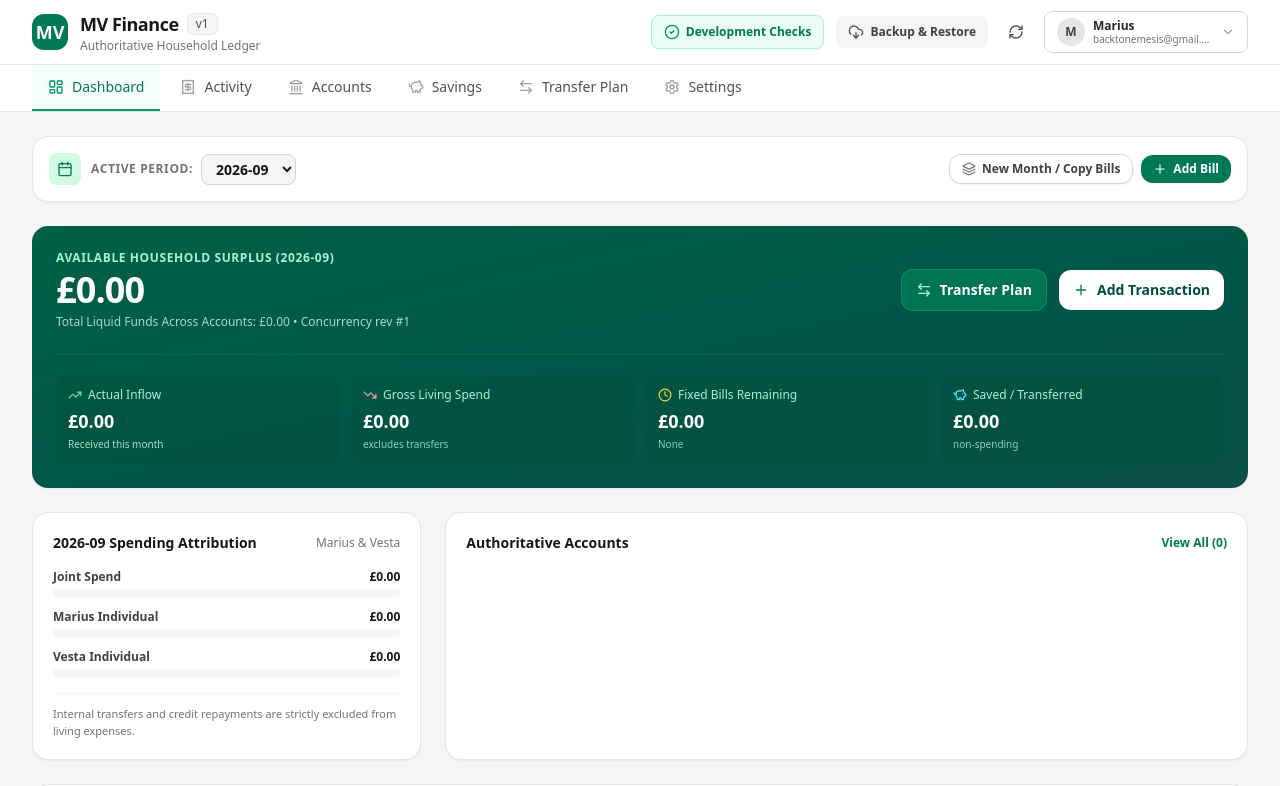
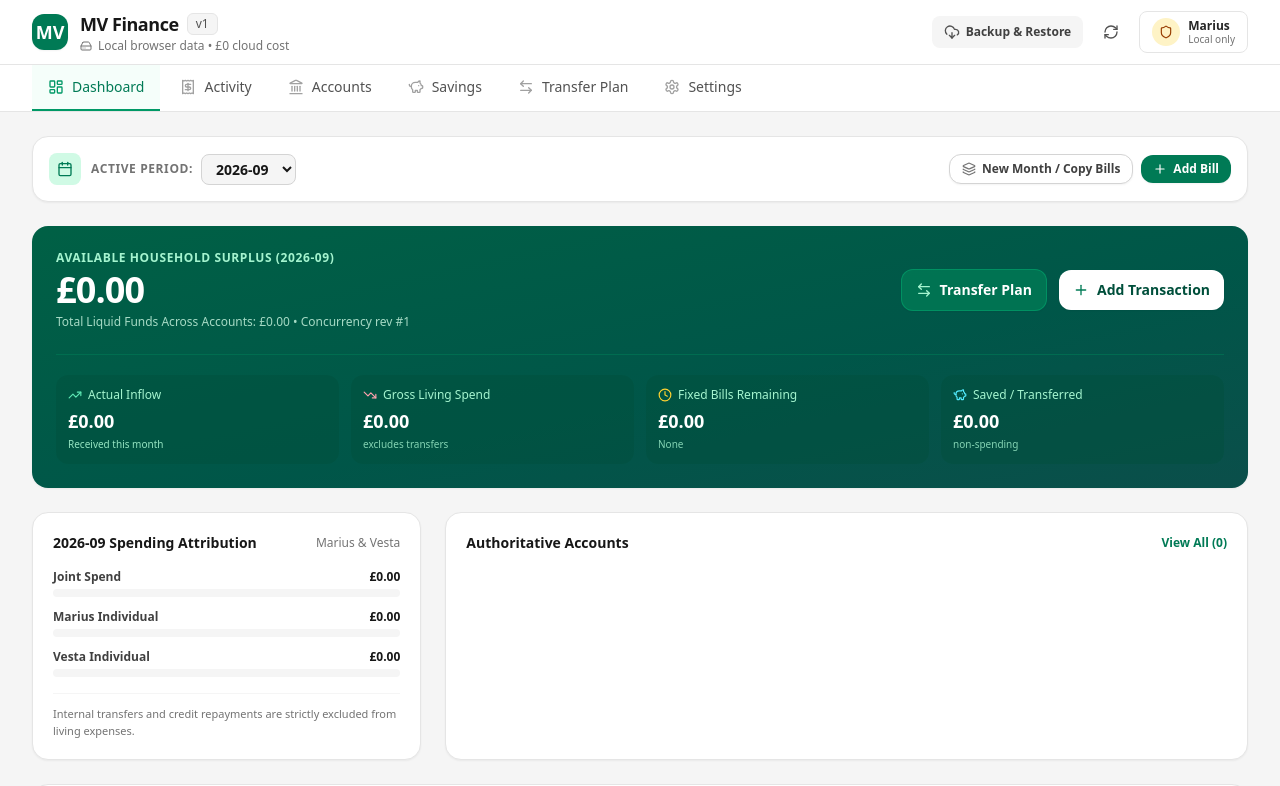
Before and after one commit to backtonemesis-cpu/MV, a React (Vite) app: page / in a window 1280 px wide. Shown: the top 786 px of the page. Built offline with nearby package versions, Linux system fonts and the light colour scheme.

Commit message:
Replace cloud identity header with local-only status

```diff
--- a/src/components/Header.tsx
+++ b/src/components/Header.tsx
@@ -1,19 +1,11 @@
-import React, { useState } from 'react';
-import { signOut } from 'firebase/auth';
+import React from 'react';
 import {
   Shield,
   RefreshCw,
   DownloadCloud,
-  CheckCircle2,
-  ChevronDown,
-  UserCheck,
-  Clock,
-  Lock,
-  LogOut,
+  HardDrive,
 } from 'lucide-react';
-import { UserRole, UserSession } from '../types';
-import { auth } from '../firebase';
-import { clearAuthToken } from '../utils/api';
+import { UserSession } from '../types';
 
 interface HeaderProps {
   session: UserSession | null;
@@ -23,74 +15,25 @@ interface HeaderProps {
   onOpenBackupModal: () => void;
   onOpenTestsModal: () => void;
   isLoading: boolean;
-  availableIdentities: { email: string; name: string; role: UserRole }[];
+  availableIdentities: { email: string; name: string; role: any }[];
 }
 
 export const Header: React.FC<HeaderProps> = ({
   session,
   datasetVersion,
-  onSwitchUser,
   onRefresh,
   onOpenBackupModal,
-  onOpenTestsModal,
   isLoading,
-  availableIdentities,
 }) => {
-  const [dropdownOpen, setDropdownOpen] = useState(false);
-  const [customEmail, setCustomEmail] = useState('');
-  const canSimulateIdentity = import.meta.env.DEV;
-  const canExportBackup = session?.role === 'owner' || session?.role === 'editor';
-
-  const getRoleBadge = (role?: UserRole) => {
-    switch (role) {
-      case 'owner':
-        return (
-          <span className="inline-flex items-center gap-1 px-2.5 py-0.5 rounded-full text-xs font-semibold bg-amber-100 text-amber-800 border border-amber-300">
-            <Shield className="w-3 h-3 text-amber-600" />
-            Owner / Admin
-          </span>
-        );
-      case 'editor':
-        return (
-          <span className="inline-flex items-center gap-1 px-2.5 py-0.5 rounded-full text-xs font-semibold bg-emerald-100 text-emerald-800 border border-emerald-300">
-            <UserCheck className="w-3 h-3 text-emerald-600" />
-            Editor
-          </span>
-        );
-      case 'view_only':
-        return (
-          <span className="inline-flex items-center gap-1 px-2.5 py-0.5 rounded-full text-xs font-semibold bg-blue-100 text-blue-800 border border-blue-300">
-            <Lock className="w-3 h-3 text-blue-600" />
-            View Only
-          </span>
-        );
-      case 'pending':
-        return (
-          <span className="inline-flex items-center gap-1 px-2.5 py-0.5 rounded-full text-xs font-semibold bg-rose-100 text-rose-800 border border-rose-300">
-            <Clock className="w-3 h-3 text-rose-600" />
-            Pending Approval
-          </span>
-        );
-      default:
-        return null;
-    }
-  };
-
-  const handleSignOut = async () => {
-    clearAuthToken();
-    await signOut(auth);
-    window.location.reload();
-  };
-
   return (
     <header className="sticky top-0 z-30 bg-white/95 dark:bg-neutral-900/95 backdrop-blur border-b border-neutral-200 dark:border-neutral-800 transition-colors">
       <div className="max-w-7xl mx-auto px-4 sm:px-6 lg:px-8">
         <div className="flex items-center justify-between h-16 gap-4">
-          <div className="flex items-center gap-3">
-            <div className="w-9 h-9 rounded-xl bg-emerald-700 dark:bg-emerald-600 text-white flex items-center justify-center font-bold text-lg shadow-xs">
+          <div className="flex items-center gap-3 min-w-0">
+            <div className="w-9 h-9 rounded-xl bg-emerald-700 dark:bg-emerald-600 text-white flex items-center justify-center font-bold text-lg shadow-xs shrink-0">
               MV
             </div>
-            <div>
+            <div className="min-w-0">
               <div className="flex items-center gap-2">
                 <span className="font-bold text-neutral-900 dark:text-neutral-100 tracking-tight text-base sm:text-lg">
                   MV Finance
@@ -99,147 +42,58 @@ export const Header: React.FC<HeaderProps> = ({
                   v{datasetVersion}
                 </span>
               </div>
-              <p className="text-xs text-neutral-500 dark:text-neutral-400 hidden sm:block">
-                Authoritative Household Ledger
+              <p className="text-xs text-neutral-500 dark:text-neutral-400 hidden sm:flex items-center gap-1.5">
+                <HardDrive className="w-3 h-3" />
+                Local browser data • £0 cloud cost
               </p>
             </div>
           </div>
 
           <div className="flex items-center gap-2 sm:gap-3">
-            {canSimulateIdentity && (
-              <button
-                id="header-run-tests-btn"
-                onClick={onOpenTestsModal}
-                className="inline-flex items-center gap-1.5 px-3 py-2 rounded-lg text-xs font-semibold bg-emerald-50 dark:bg-emerald-950/40 text-emerald-700 dark:text-emerald-300 hover:bg-emerald-100 dark:hover:bg-emerald-900/50 border border-emerald-200 dark:border-emerald-800 transition-colors shadow-xs"
-                title="Run development acceptance checks"
-              >
-                <CheckCircle2 className="w-4 h-4 text-emerald-600 dark:text-emerald-400" />
-                <span className="hidden md:inline">Development Checks</span>
-              </button>
-            )}
-
-            {canExportBackup && (
             <button
               id="header-backup-btn"
               onClick={onOpenBackupModal}
               className="inline-flex items-center gap-1.5 px-3 py-2 rounded-lg text-xs font-semibold bg-neutral-100 dark:bg-neutral-800 text-neutral-700 dark:text-neutral-300 hover:bg-neutral-200 dark:hover:bg-neutral-700 transition-colors"
-                title="Backup & Restore Dataset"
+              title="Backup & Restore Local Data"
             >
               <DownloadCloud className="w-4 h-4 text-neutral-600 dark:text-neutral-400" />
-                <span className="hidden lg:inline">Backup & Restore</span>
+              <span className="hidden sm:inline">Backup & Restore</span>
             </button>
-            )}
 
             <button
               id="header-refresh-btn"
               onClick={onRefresh}
               disabled={isLoading}
               className="p-2 rounded-lg text-neutral-600 dark:text-neutral-400 hover:bg-neutral-100 dark:hover:bg-neutral-800 transition-colors disabled:opacity-50"
-              title="Sync latest state"
+              title="Reload local state"
             >
               <RefreshCw className={`w-4 h-4 ${isLoading ? 'animate-spin text-emerald-600' : ''}`} />
             </button>
 
-            {canSimulateIdentity ? (
-              <div className="relative">
-                <button
-                  id="header-identity-selector"
-                  onClick={() => setDropdownOpen(!dropdownOpen)}
-                  className="flex items-center gap-2 p-1.5 sm:px-3 sm:py-1.5 rounded-lg border border-neutral-300 dark:border-neutral-700 hover:border-neutral-400 dark:hover:border-neutral-600 bg-white dark:bg-neutral-800 text-left transition-colors"
-                >
-                  <div className="w-7 h-7 rounded-full bg-neutral-200 dark:bg-neutral-700 text-neutral-700 dark:text-neutral-200 flex items-center justify-center font-bold text-xs uppercase">
-                    {session?.name ? session.name.substring(0, 1) : 'U'}
+            <div className="hidden sm:flex items-center gap-2 px-3 py-1.5 rounded-lg border border-neutral-200 dark:border-neutral-700 bg-white dark:bg-neutral-800">
+              <div className="w-7 h-7 rounded-full bg-amber-100 dark:bg-amber-950 text-amber-800 dark:text-amber-300 flex items-center justify-center">
+                <Shield className="w-3.5 h-3.5" />
               </div>
-                  <div className="hidden sm:block text-xs">
-                    <div className="font-semibold text-neutral-800 dark:text-neutral-200 leading-tight">
-                      {session?.name || 'User'}
+              <div className="text-xs leading-tight">
+                <div className="font-semibold text-neutral-800 dark:text-neutral-200">
+                  {session?.name || 'Marius'}
                 </div>
-                    <div className="text-neutral-500 dark:text-neutral-400 text-[10px] truncate max-w-[120px]">
-                      {session?.email}
-                    </div>
-                  </div>
-                  <ChevronDown className="w-3.5 h-3.5 text-neutral-400" />
-                </button>
-
-                {dropdownOpen && (
-                  <div className="absolute right-0 mt-2 w-72 bg-white dark:bg-neutral-900 rounded-xl shadow-xl border border-neutral-200 dark:border-neutral-700 p-2 z-50">
-                    <div className="px-3 py-2 border-b border-neutral-100 dark:border-neutral-800 mb-1">
-                      <p className="text-xs font-semibold text-neutral-700 dark:text-neutral-200">Development identity simulation</p>
-                      <p className="text-[11px] text-neutral-500 dark:text-neutral-400">Unavailable in production.</p>
-                    </div>
-
-                    <div className="space-y-1">
-                      {availableIdentities.map((item) => (
-                        <button
-                          key={item.email}
-                          onClick={() => {
-                            onSwitchUser(item.email);
-                            setDropdownOpen(false);
-                          }}
-                          className={`w-full text-left px-3 py-2 rounded-lg text-xs flex items-center justify-between transition-colors ${
-                            session?.email.toLowerCase() === item.email.toLowerCase()
-                              ? 'bg-neutral-100 dark:bg-neutral-800 font-semibold'
-                              : 'hover:bg-neutral-50 dark:hover:bg-neutral-800'
-                          }`}
-                        >
-                          <div>
-                            <div className="text-neutral-900 dark:text-neutral-100">{item.name}</div>
-                            <div className="text-[11px] text-neutral-500 dark:text-neutral-400">{item.email}</div>
-                          </div>
-                          <div>{getRoleBadge(item.role)}</div>
-                        </button>
-                      ))}
-                    </div>
-
-                    <div className="pt-2 mt-2 border-t border-neutral-100 dark:border-neutral-800 px-2">
-                      <p className="text-[11px] font-medium text-neutral-600 dark:text-neutral-300 mb-1.5">Test unknown Pending account:</p>
-                      <div className="flex gap-1">
-                        <input
-                          type="email"
-                          placeholder="newuser@example.com"
-                          value={customEmail}
-                          onChange={(e) => setCustomEmail(e.target.value)}
-                          className="flex-1 px-2 py-1 text-xs border border-neutral-300 dark:border-neutral-700 bg-white dark:bg-neutral-900 text-neutral-900 dark:text-neutral-100 rounded"
-                        />
-                        <button
-                          onClick={() => {
-                            if (customEmail.trim()) {
-                              onSwitchUser(customEmail.trim());
-                              setCustomEmail('');
-                              setDropdownOpen(false);
-                            }
-                          }}
-                          className="px-2.5 py-1 text-xs bg-neutral-800 dark:bg-neutral-200 text-white dark:text-neutral-900 rounded font-medium"
-                        >
-                          Test
-                        </button>
+                <div className="text-[10px] text-neutral-500 dark:text-neutral-400">
+                  Local only
                 </div>
               </div>
             </div>
-                )}
-              </div>
-            ) : (
-              <div className="flex items-center gap-2">
-                <div className="hidden sm:block text-right text-xs">
-                  <div className="font-semibold text-neutral-800 dark:text-neutral-200 leading-tight">{session?.name || 'User'}</div>
-                  <div className="text-neutral-500 dark:text-neutral-400 text-[10px] truncate max-w-[150px]">{session?.email}</div>
-                </div>
-                <button
-                  type="button"
-                  onClick={handleSignOut}
-                  className="p-2 rounded-lg text-neutral-600 dark:text-neutral-400 hover:bg-neutral-100 dark:hover:bg-neutral-800 transition-colors"
-                  title="Sign out"
-                >
-                  <LogOut className="w-4 h-4" />
-                </button>
-              </div>
-            )}
           </div>
         </div>
 
-        <div className="sm:hidden py-1.5 border-t border-neutral-100 dark:border-neutral-800 flex items-center justify-between text-xs">
-          <span className="text-neutral-500 dark:text-neutral-400 text-[11px] truncate max-w-[60%]">{session?.email}</span>
-          <div>{getRoleBadge(session?.role)}</div>
+        <div className="sm:hidden py-1.5 border-t border-neutral-100 dark:border-neutral-800 flex items-center justify-between text-[11px]">
+          <span className="text-neutral-500 dark:text-neutral-400">
+            {session?.name || 'Marius'}
+          </span>
+          <span className="inline-flex items-center gap-1 text-emerald-700 dark:text-emerald-400 font-semibold">
+            <HardDrive className="w-3 h-3" />
+            Local only
+          </span>
         </div>
       </div>
     </header>
```
Lines whose indentation alone changed are shown as unchanged.
